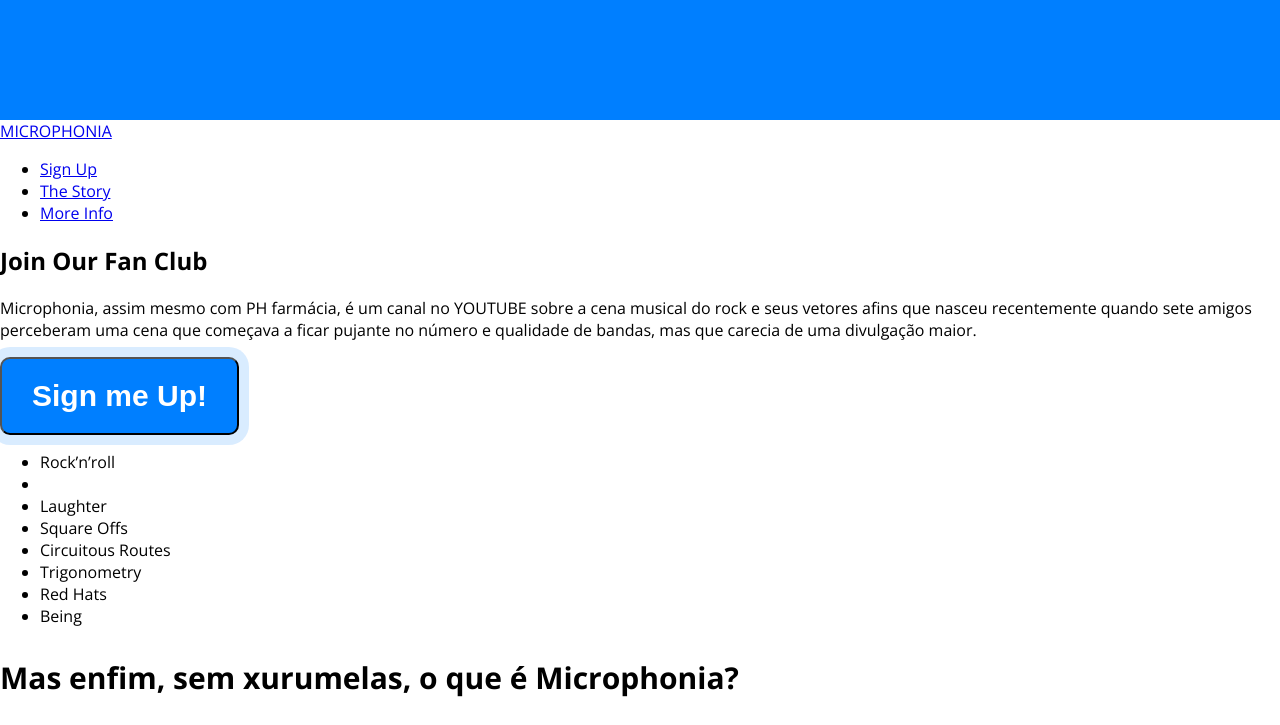
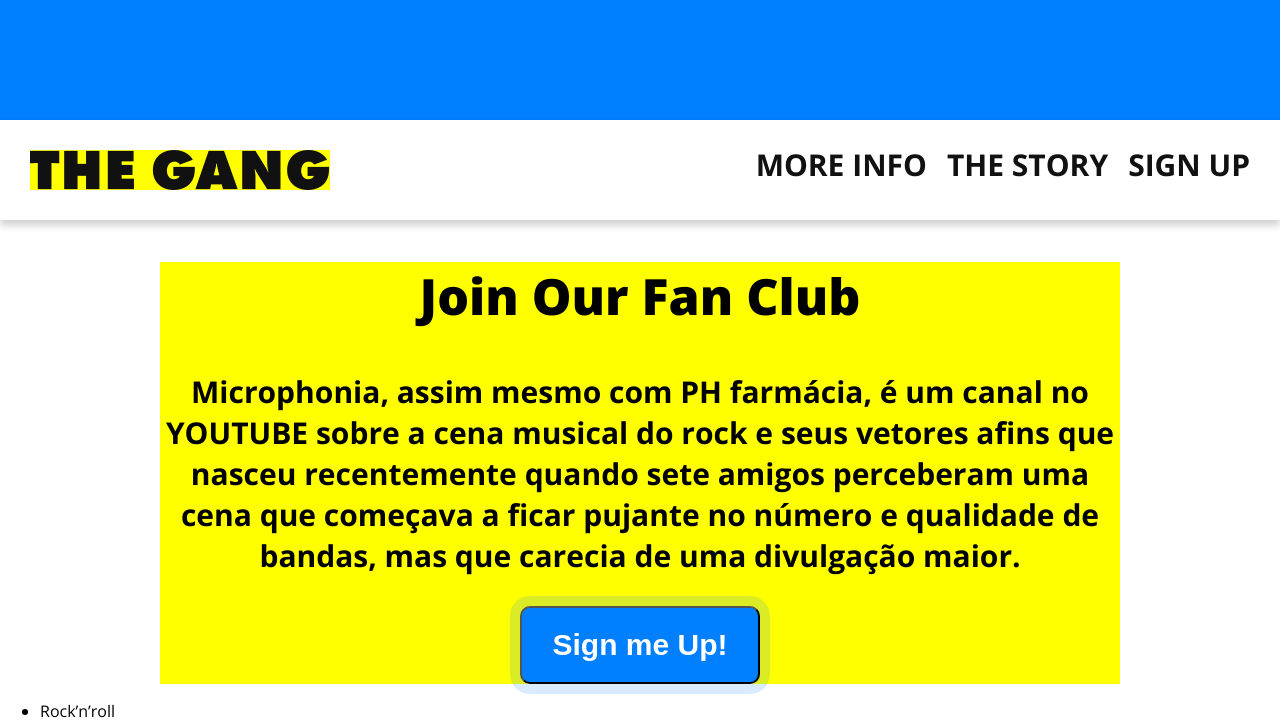
Before and after one commit to jonieldasilva/Microphonia, a plain HTML site: page index.html in a window 1280 px wide. Shown: the part 680-1405 px from the top of the page. Drawn offline with nearby package versions, Linux system fonts and the light colour scheme.

Commit message:
Nav styling and read more

```diff
--- a/css/style.css
+++ b/css/style.css
@@ -9,6 +9,10 @@
   font-weight: 800;
   font-size: 50px;
 }
+h2 {
+  font-weight: 800;
+  font-size: 50px;
+}
 h3 {
   font-weight: bold;
   font-size: 30px;
@@ -17,9 +21,15 @@
   font-weight: bold;
   font-size: 20px;
 }
+p {
+  font-weight: bold;
+  font-size: 30px;
+  margin: 30px 0;
+}
 .wrapper {
   width: 960px;
   margin: 0 auto;
+  background-color: yellow;
 }
 .hero-banner {
   background-color: #007fff;
@@ -89,17 +99,62 @@
   color: #111;
   box-shadow: 0 0 0 10px rgba(0, 0, 0, 0.15);
 }
-/* <div class="hero-banner">
-      <div class="wrapper">
-        <h4>
-          Joni from
-          <a href="http://medium.com/microphonia">Microphonia</a>presents:
-        </h4>
-        <h1>A revolta dos decibéis</h1>
-        <h3>Reflexoes sobre cultura e rebeliao criativa</h3>
-        <a class="cta alt" href="#more-info">Read More</a>
-      </div>
-      <div class="character1"></div>
-      <div class="character1"></div>
-      <div class="character1"></div>
-    </div> */
+nav {
+  height: 100px;
+  background-color: white;
+  box-shadow: 0 5px 8px rgba(0, 0, 0, 0.2);
+  position: sticky;
+  top: 0;
+}
+nav .logo {
+  display: block;
+  width: 300px;
+  height: 40px;
+  position: absolute;
+  top: 50%;
+  left: 0;
+  margin-top: -20px;
+  margin-left: 30px;
+  background: url(../img/logo.png) no-repeat 0 0;
+  background-size: 100%;
+  background-color: yellow;
+  overflow: hidden;
+  text-indent: 999px;
+}
+nav ul {
+  padding: 0;
+  margin: 0 20px 0 0;
+}
+nav ul li {
+  margin: 0;
+  padding: 0;
+  display: block;
+  float: right;
+}
+nav ul li a {
+  display: block;
+  height: 100%;
+  box-sizing: border-box;
+  font-size: 30px;
+  text-transform: uppercase;
+  font-weight: bold;
+  color: #111;
+  text-decoration: none;
+  padding: 30px 10px;
+  line-height: 30px;
+}
+.more-info {
+  text-align: center;
+}
+
+/* <div class="more-info" id="more-info">
+<h2>Join Our Fan Club</h2>
+<p>
+  Microphonia, assim mesmo com PH <span class="highlight">farmácia</span>,
+  é um canal no YOUTUBE sobre a cena musical do rock e seus vetores afins
+  que nasceu recentemente quando sete amigos perceberam uma cena que
+  começava a ficar pujante no número e qualidade de bandas, mas que
+  carecia de uma divulgação maior.
+</p>
+<button class="cta">Sign me Up!</button>
+</div> */
--- a/index.html
+++ b/index.html
@@ -20,15 +20,17 @@
       <div class="character2"></div>
       <div class="character3"></div>
     </div>
+    <div id="more-info"></div>
     <nav>
-      <a href="#" class="logo">MICROPHONIA</a>
+      <a href="#" class="logo">Microphonia</a>
       <ul>
         <li><a href="#">Sign Up</a></li>
         <li><a href="#story">The Story</a></li>
         <li><a href="#more-info">More Info</a></li>
       </ul>
     </nav>
-    <div class="more-info" id="more-info">
+    <div class="wrapper">
+    <div class="more-info">
       <h2>Join Our Fan Club</h2>
       <p>
         Microphonia, assim mesmo com PH <span class="highlight">farmácia</span>,
@@ -38,7 +40,7 @@
         carecia de uma divulgação maior.
       </p>
       <button class="cta">Sign me Up!</button>
-    </div>
+    </div></div>
     <div class="sep"></div>
     <div class="story" id="story">
       <ul class="nb-list">
```
Also changed, not shown: img/logo.png (added).
